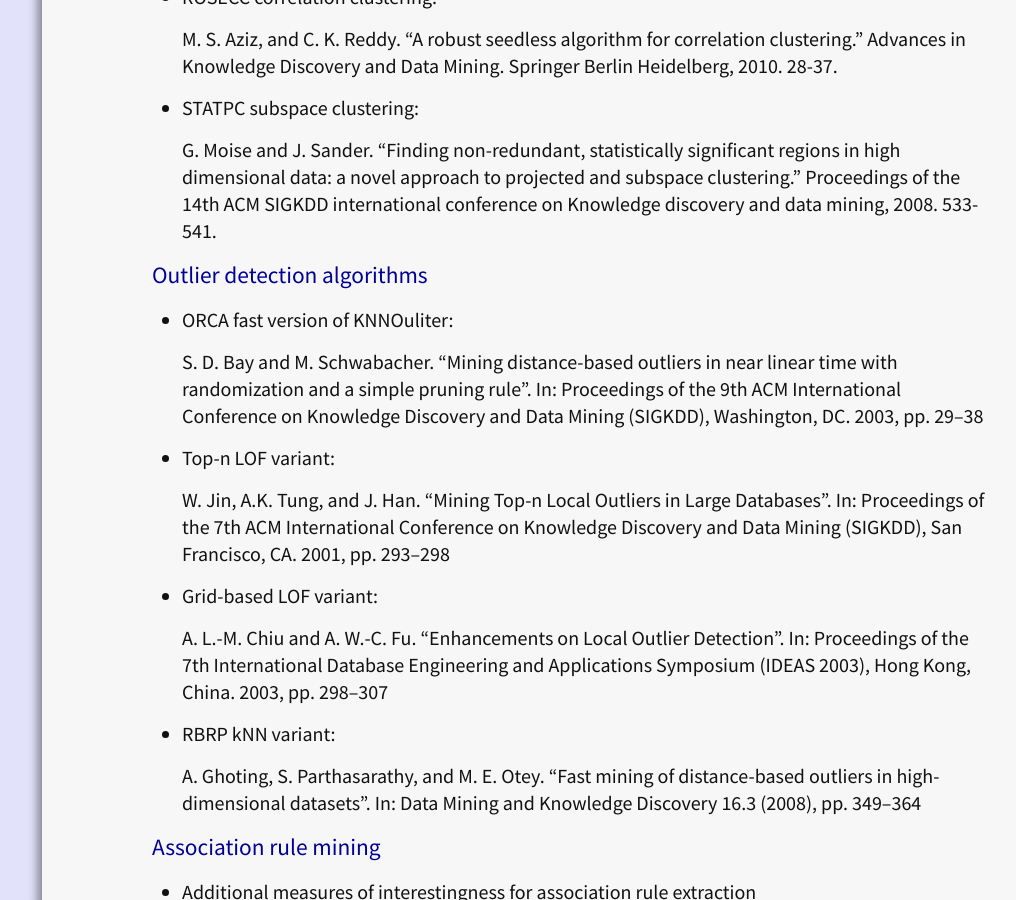
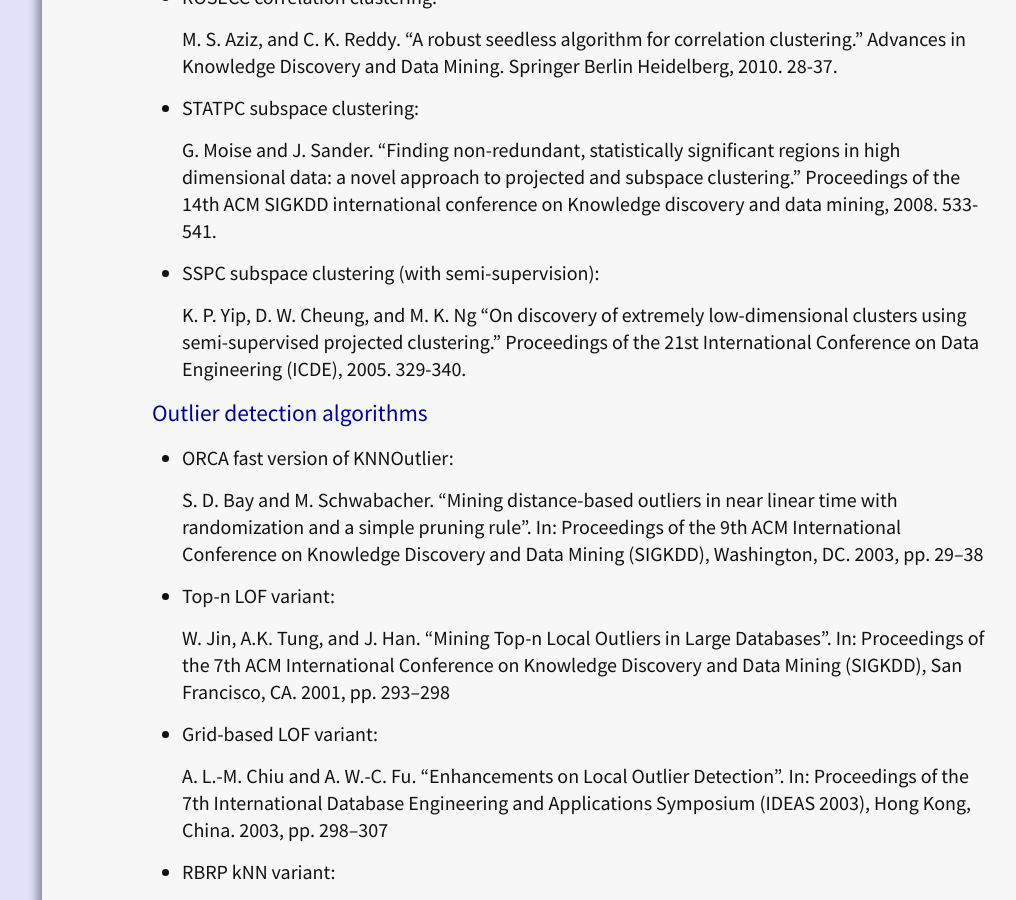
Before and after one commit to elki-project/elki-project.github.io, a Jekyll site: the page built from dev/projectideas.md, in a window 1280 px wide and 900 px high, scrolled down 4096 px. Shown: the whole window, without its empty margins (248-1264 px from the left). Built offline with Jekyll 4.4.1, drawn with Linux system fonts in a browser that asks for light colours.

Commit message:
Add SSPC to wishlist

```diff
--- a/dev/projectideas.md
+++ b/dev/projectideas.md
@@ -152,9 +152,13 @@
 
   G. Moise and J. Sander. "Finding non-redundant, statistically significant regions in high dimensional data: a novel approach to projected and subspace clustering." Proceedings of the 14th ACM SIGKDD international conference on Knowledge discovery and data mining, 2008. 533-541.
 
+- SSPC subspace clustering (with semi-supervision):
+
+  K. P. Yip, D. W. Cheung, and M. K. Ng "On discovery of extremely low-dimensional clusters using semi-supervised projected clustering." Proceedings of the 21st International Conference on Data Engineering (ICDE), 2005. 329-340.
+
 ### Outlier detection algorithms
 
-- ORCA fast version of KNNOuliter:
+- ORCA fast version of KNNOutlier:
 
   S. D. Bay and M. Schwabacher. “Mining distance-based outliers in near linear time with randomization and a simple pruning rule”. In: Proceedings of the 9th ACM International Conference on Knowledge Discovery and Data Mining (SIGKDD), Washington, DC. 2003, pp. 29–38
 
```
